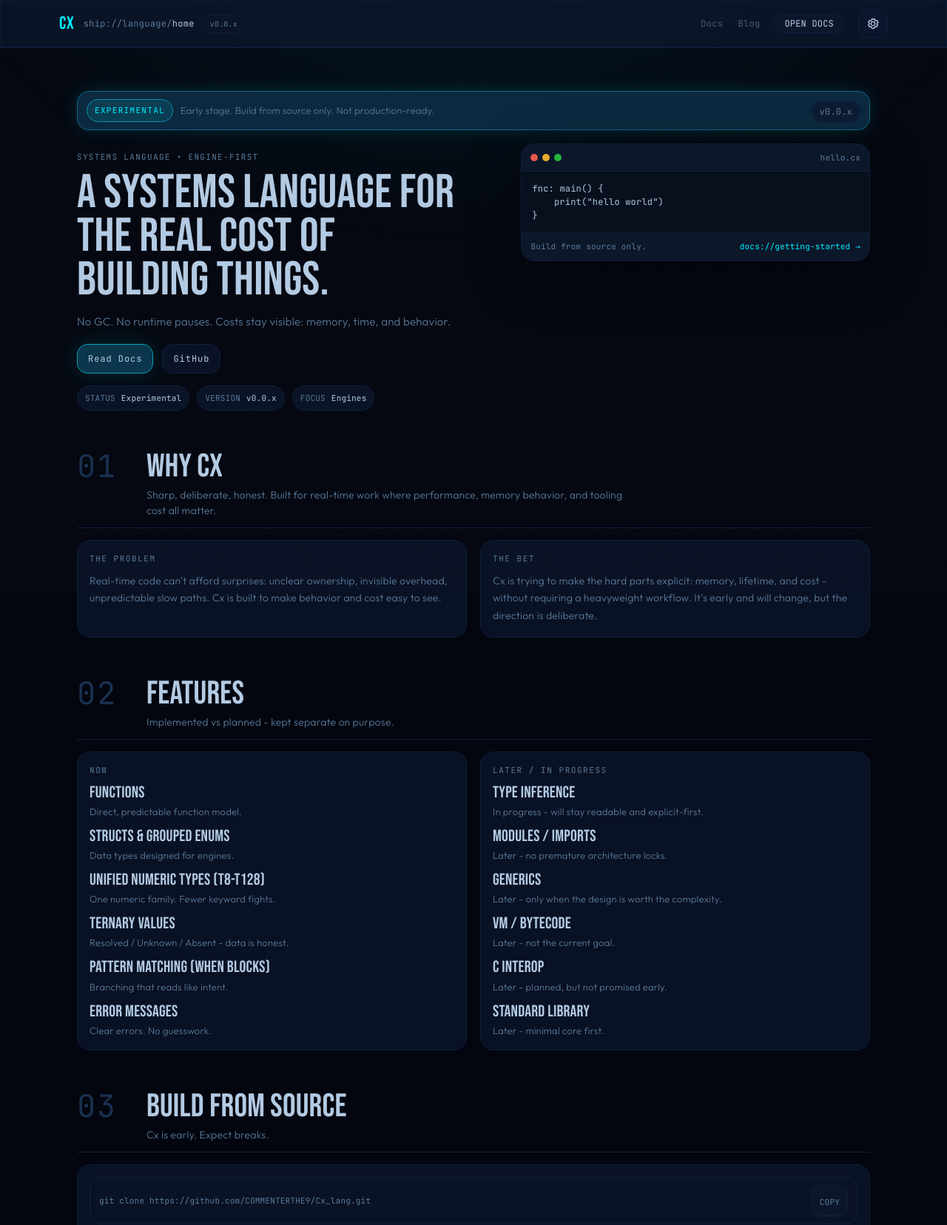
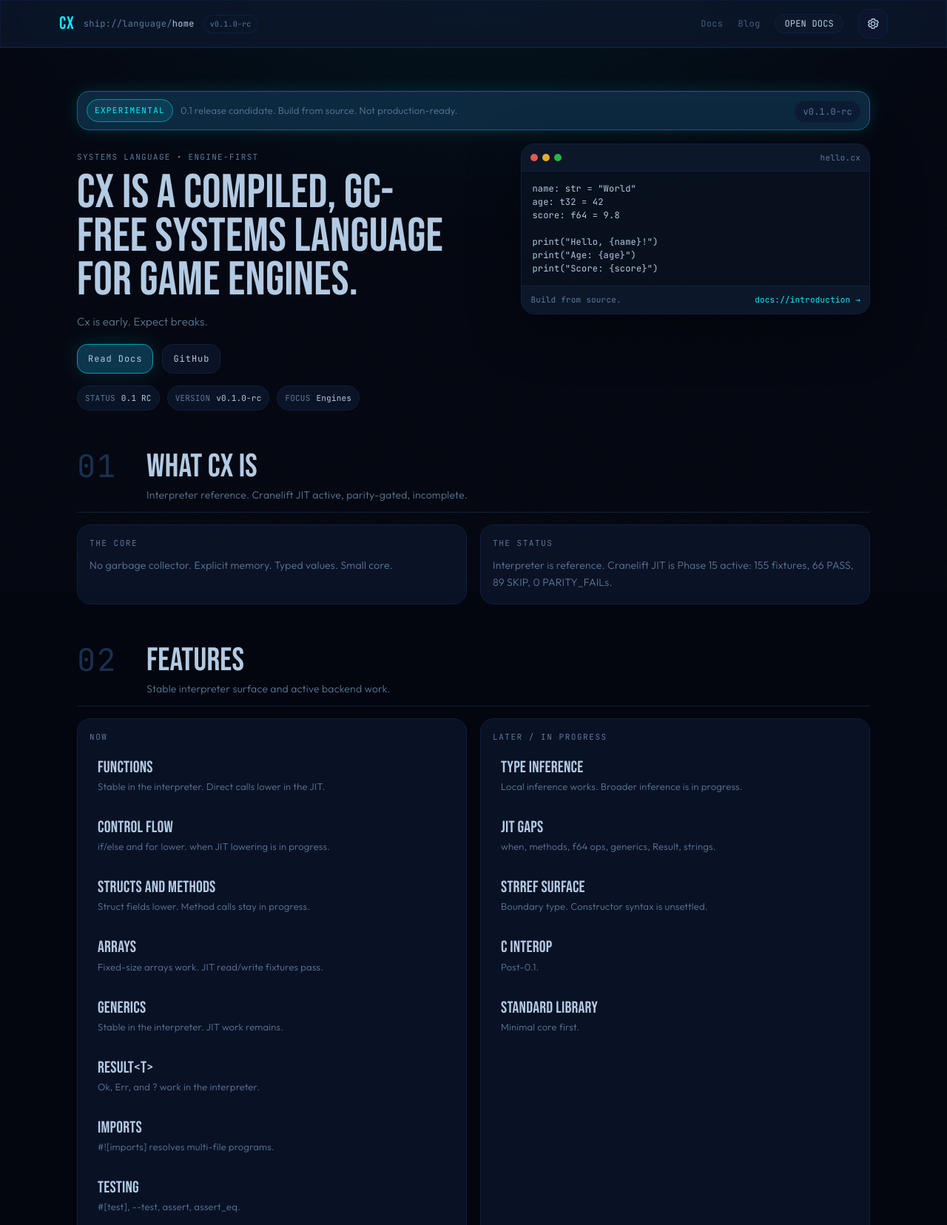
Before and after one commit to COMMENTERTHE9/Cx_lang, an Astro site: page / in a window 1280 px wide. Shown: the top 1656 px of the page at 74% size. Built offline with nearby package versions, Linux system fonts and the light colour scheme; Astro itself is replaced by a stand-in of ours.

Commit message:
Update homepage status and voice
Align homepage claims with the authoritative status table, link feature lists to docs, apply v0.1.0-rc maturity framing, and remove stale %%= wording without changing the blog schema.

```diff
--- a/package.json
+++ b/package.json
@@ -1,7 +1,7 @@
 {
   "name": "cx-lang-site",
   "type": "module",
-  "version": "0.0.1",
+  "version": "0.1.0-rc",
   "scripts": {
     "dev": "astro dev",
     "build": "astro build",
--- a/src/components/ExperimentalBanner.astro
+++ b/src/components/ExperimentalBanner.astro
@@ -6,7 +6,7 @@ import { SITE } from "../lib/site";
   <div class="exp-left">
     <span class="exp-pill">EXPERIMENTAL</span>
     <span class="exp-text">
-      Early stage. Build from source only. Not production-ready.
+      0.1 release candidate. Build from source. Not production-ready.
     </span>
   </div>
 
--- a/src/components/Nav.astro
+++ b/src/components/Nav.astro
@@ -1,5 +1,6 @@
 ---
 import AccessibilityMenu from "./AccessibilityMenu.astro";
+import { SITE } from "../lib/site";
 
 const links = [
     { href: "/docs", label: "Docs" },
@@ -25,7 +26,7 @@ const { pathname } = Astro.url;
                         class="cx-mono hidden rounded-full px-2 py-1 text-[10px] md:inline"
                         style="border: 1px solid var(--cx-border); color: var(--cx-text-2);"
                 >
-          v0.0.x
+          {SITE.version}
         </span>
             </a>
 
--- a/src/content/blog/2026-03-16-telegram-test-post-2.mdx
+++ b/src/content/blog/2026-03-16-telegram-test-post-2.mdx
@@ -4,7 +4,7 @@ description: Temporary post for Telegram workflow testing.
 date: 2026-03-16
 draft: true
 kind: note
-version: v0.0.x
+version: v0.1.0-rc
 ---
 # Telegram Test Post 2
 
--- a/src/content/blog/2026-04-30.mdx
+++ b/src/content/blog/2026-04-30.mdx
@@ -1,10 +1,10 @@
 ---
 title: "Cx Dev Log — 2026-04-30"
 date: 2026-04-30
-description: "Phase 11 lands compound assign lowering on submain, bringing +=, -=, *=, /=, and %%= into the IR backend with full SSA handling."
+description: "Phase 11 lands compound assign lowering on submain, bringing +=, -=, *=, /=, and %= into the IR backend with full SSA handling."
 ---
 
-After four quiet days, Phase 11 resumed today with compound assign lowering on submain. One commit, 126 new lines in `src/ir/lower.rs`, three new tests. The five compound operators (`+=`, `-=`, `*=`, `/=`, `%%=`) now lower through the IR backend for the first time. Main stays at 78/78 tests, untouched. Submain remains 22 commits ahead with a 33-day integration gap.
+After four quiet days, Phase 11 resumed today with compound assign lowering on submain. One commit, 126 new lines in `src/ir/lower.rs`, three new tests. The five compound operators (`+=`, `-=`, `*=`, `/=`, `%=`) now lower through the IR backend for the first time. Main stays at 78/78 tests, untouched. Submain remains 22 commits ahead with a 33-day integration gap.
 
 ## Compound Assign Lowering
 
--- a/src/lib/cx.tmLanguage.json
+++ b/src/lib/cx.tmLanguage.json
@@ -184,7 +184,7 @@
       "patterns": [
         {
           "name": "keyword.operator.cx",
-          "match": "::|->|=>|\\.\\.=|\\.\\.|\\+=|-=|\\*=|/=|%%=|%=|==|!=|<=|>=|&&|\\|\\||[+\\-*/%!=<>?]"
+          "match": "::|->|=>|\\.\\.=|\\.\\.|\\+=|-=|\\*=|/=|%=|==|!=|<=|>=|&&|\\|\\||[+\\-*/%!=<>?]"
         }
       ]
     },
--- a/src/lib/site.ts
+++ b/src/lib/site.ts
@@ -1,6 +1,6 @@
 export const SITE = {
   name: "Cx",
-  version: "v0.0.x", // change whenever you want
+  version: "v0.1.0-rc",
   github: "https://github.com/COMMENTERTHE9/Cx_lang",
   clone: "git clone https://github.com/COMMENTERTHE9/Cx_lang.git",
   docs: "/docs",
--- a/src/pages/index.astro
+++ b/src/pages/index.astro
@@ -6,29 +6,35 @@ import CopyButton from "../components/CopyButton.astro";
 import { SITE } from "../lib/site";
 
 const featuresNow = [
-  { name: "Functions", desc: "Direct, predictable function model." },
-  { name: "Structs & grouped enums", desc: "Data types designed for engines." },
-  { name: "Unified numeric types (t8-t128)", desc: "One numeric family. Fewer keyword fights." },
-  { name: "Ternary values", desc: "Resolved / Unknown / Absent - data is honest." },
-  { name: "Pattern matching (when blocks)", desc: "Branching that reads like intent." },
-  { name: "Error messages", desc: "Clear errors. No guesswork." },
+  { name: "Functions", desc: "Stable in the interpreter. Direct calls lower in the JIT.", href: "/docs/functions" },
+  { name: "Control flow", desc: "if/else and for lower. when JIT lowering is in progress.", href: "/docs/control-flow" },
+  { name: "Structs and methods", desc: "Struct fields lower. Method calls stay in progress.", href: "/docs/structs-and-methods" },
+  { name: "Arrays", desc: "Fixed-size arrays work. JIT read/write fixtures pass.", href: "/docs/arrays" },
+  { name: "Generics", desc: "Stable in the interpreter. JIT work remains.", href: "/docs/generics" },
+  { name: "Result<T>", desc: "Ok, Err, and ? work in the interpreter.", href: "/docs/error-handling" },
+  { name: "Imports", desc: "#![imports] resolves multi-file programs.", href: "/docs/modules-and-imports" },
+  { name: "Testing", desc: "#[test], --test, assert, assert_eq.", href: "/docs/testing" },
+  { name: "Backend", desc: "Interpreter reference. Cranelift JIT active, parity-gated, incomplete.", href: "/docs/backend-status" },
 ];
 
 const featuresLater = [
-  { name: "Type inference", desc: "In progress - will stay readable and explicit-first." },
-  { name: "Modules / imports", desc: "Later - no premature architecture locks." },
-  { name: "Generics", desc: "Later - only when the design is worth the complexity." },
-  { name: "VM / bytecode", desc: "Later - not the current goal." },
-  { name: "C interop", desc: "Later - planned, but not promised early." },
-  { name: "Standard library", desc: "Later - minimal core first." },
+  { name: "Type inference", desc: "Local inference works. Broader inference is in progress.", href: "/docs/variables-and-assignment" },
+  { name: "JIT gaps", desc: "when, methods, f64 ops, generics, Result, strings.", href: "/docs/backend-status" },
+  { name: "strref surface", desc: "Boundary type. Constructor syntax is unsettled.", href: "/docs/data-types" },
+  { name: "C interop", desc: "Post-0.1." },
+  { name: "Standard library", desc: "Minimal core first." },
 ];
 
-const hello = `fnc: main() {
-    print("hello world")
-}`;
+const hello = `name: str = "World"
+age: t32 = 42
+score: f64 = 9.8
+
+print("Hello, {name}!")
+print("Age: {age}")
+print("Score: {score}")`;
 ---
 
-<SiteLayout title="Cx" description="A systems language built for the real cost of building things.">
+<SiteLayout title="Cx" description="Cx is a compiled, GC-free systems language for game engines.">
   <div class="home-shell">
     <!-- HERO -->
     <section class="hero">
@@ -39,11 +45,11 @@ const hello = `fnc: main() {
           <div class="hero-kicker cx-mono">SYSTEMS LANGUAGE • ENGINE-FIRST</div>
 
           <h1 class="hero-title">
-            A systems language for the real cost of building things.
+            Cx is a compiled, GC-free systems language for game engines.
           </h1>
 
           <p class="hero-sub">
-            No GC. No runtime pauses. Costs stay visible: memory, time, and behavior.
+            Cx is early. Expect breaks.
           </p>
 
           <div class="hero-ctas">
@@ -54,7 +60,7 @@ const hello = `fnc: main() {
           <div class="hero-meta">
             <div class="meta-chip">
               <span class="cx-mono text-[11px]" style="color: var(--cx-text-2);">STATUS</span>
-              <span class="cx-mono text-[11px]" style="color: var(--cx-text);">Experimental</span>
+              <span class="cx-mono text-[11px]" style="color: var(--cx-text);">0.1 RC</span>
             </div>
             <div class="meta-chip">
               <span class="cx-mono text-[11px]" style="color: var(--cx-text-2);">VERSION</span>
@@ -76,13 +82,14 @@ const hello = `fnc: main() {
             </div>
             <div class="cx-mono text-[11px]" style="color: var(--cx-text-2);">hello.cx</div>
           </div>
+          <!-- Source: origin/submain:examples/hello.cx -->
           <pre class="code"><code>{hello}</code></pre>
           <div class="hero-card-footer">
             <div class="cx-mono text-[11px]" style="color: var(--cx-text-2);">
-              Build from source only.
+              Build from source.
             </div>
             <a class="cx-mono text-[11px]" style="color: var(--cx-accent);" href={SITE.docs}>
-              docs://getting-started →
+              docs://introduction →
             </a>
           </div>
         </div>
@@ -93,24 +100,23 @@ const hello = `fnc: main() {
     <section class="home-sec">
       <SectionHeader
         n="01"
-        title="Why Cx"
-        subtitle="Sharp, deliberate, honest. Built for real-time work where performance, memory behavior, and tooling cost all matter."
+        title="What Cx is"
+        subtitle="Interpreter reference. Cranelift JIT active, parity-gated, incomplete."
       />
 
       <div class="two-col">
         <div class="card">
-          <div class="card-title cx-mono">THE PROBLEM</div>
+          <div class="card-title cx-mono">THE CORE</div>
           <p class="card-body">
-            Real-time code can't afford surprises: unclear ownership, invisible overhead, unpredictable slow paths.
-            Cx is built to make behavior and cost easy to see.
+            No garbage collector. Explicit memory. Typed values. Small core.
           </p>
         </div>
 
         <div class="card">
-          <div class="card-title cx-mono">THE BET</div>
+          <div class="card-title cx-mono">THE STATUS</div>
           <p class="card-body">
-            Cx is trying to make the hard parts explicit: memory, lifetime, and cost - without requiring a
-            heavyweight workflow. It's early and will change, but the direction is deliberate.
+            Interpreter is reference. Cranelift JIT is Phase 15 active: 155 fixtures,
+            66 PASS, 89 SKIP, 0 PARITY_FAILs.
           </p>
         </div>
       </div>
@@ -121,7 +127,7 @@ const hello = `fnc: main() {
       <SectionHeader
         n="02"
         title="Features"
-        subtitle="Implemented vs planned - kept separate on purpose."
+        subtitle="Stable interpreter surface and active backend work."
       />
 
       <div class="feature-grid">
@@ -129,10 +135,17 @@ const hello = `fnc: main() {
           <div class="card-title cx-mono">NOW</div>
           <div class="feat-list">
             {featuresNow.map((f) => (
+              f.href ? (
+                <a class="feat feat-link" href={f.href}>
+                  <div class="feat-name">{f.name}</div>
+                  <div class="feat-desc">{f.desc}</div>
+                </a>
+              ) : (
                 <div class="feat">
                   <div class="feat-name">{f.name}</div>
                   <div class="feat-desc">{f.desc}</div>
                 </div>
+              )
             ))}
           </div>
         </div>
@@ -141,10 +154,17 @@ const hello = `fnc: main() {
           <div class="card-title cx-mono">LATER / IN PROGRESS</div>
           <div class="feat-list">
             {featuresLater.map((f) => (
+              f.href ? (
+                <a class="feat feat-link" href={f.href}>
+                  <div class="feat-name">{f.name}</div>
+                  <div class="feat-desc">{f.desc}</div>
+                </a>
+              ) : (
                 <div class="feat">
                   <div class="feat-name">{f.name}</div>
                   <div class="feat-desc">{f.desc}</div>
                 </div>
+              )
             ))}
           </div>
         </div>
@@ -171,18 +191,17 @@ const hello = `fnc: main() {
 ${SITE.clone}
 cd Cx_lang
 
-# build (Rust/Cargo project)
-cargo build --release
+# build with JIT feature
+cargo build --features jit
 
-# run
-cargo run --release
+# run interpreter
+cargo run -- examples/hello.cx
 
-# optional direct binary run
-# Linux/macOS: ./target/release/Cx_0V
-# Windows: .\\target\\release\\Cx_0V.exe`}</code></pre>
+# run Cranelift JIT
+cargo run --features jit -- --backend=cranelift examples/hello.cx`}</code></pre>
 
         <div class="mt-3 text-sm" style="color: var(--cx-text-2);">
-          Matches current repo structure (Cargo.toml: Cx_0V).
+          Matches current submain README.
         </div>
       </div>
     </section>
@@ -199,10 +218,10 @@ cargo run --release
         <div class="card">
           <div class="card-title cx-mono">ROADMAP</div>
           <ul class="road">
-            <li><span class="road-dot"></span> Type inference (in progress)</li>
-            <li><span class="road-dot"></span> Module/import system</li>
-            <li><span class="road-dot"></span> Generics (only if worth it)</li>
-            <li><span class="road-dot"></span> C interop + tooling hardening</li>
+            <li><span class="road-dot"></span><a href="/docs/backend-status">Cranelift JIT parity coverage</a></li>
+            <li><span class="road-dot"></span><a href="/docs/variables-and-assignment">Type inference beyond local bindings</a></li>
+            <li><span class="road-dot"></span><a href="/docs/data-types">strref and string boundary layout</a></li>
+            <li><span class="road-dot"></span> C interop after 0.1</li>
             <li><span class="road-dot"></span> Minimal standard library</li>
           </ul>
         </div>
@@ -210,7 +229,7 @@ cargo run --release
         <div class="card">
           <div class="card-title cx-mono">GITHUB</div>
           <p class="card-body">
-            Repo is the source of truth: commits, issues, and what's implemented.
+            Repo is source of truth: commits, issues, implementation status.
           </p>
 
           <div class="mt-4 flex flex-wrap gap-3">
@@ -394,6 +413,17 @@ cargo run --release
     }
 
     .feat-list{ display:grid; gap: 12px; }
+    .feat{
+      display: block;
+      padding: 10px;
+      border: 1px solid transparent;
+      border-radius: 12px;
+      text-decoration: none;
+    }
+    .feat-link:hover{
+      border-color: color-mix(in srgb, var(--cx-accent) 35%, var(--cx-border));
+      background: color-mix(in srgb, var(--cx-accent) 7%, transparent);
+    }
     .feat-name{
       font-family: var(--cx-display);
       font-size: 22px;
@@ -423,6 +453,8 @@ cargo run --release
 
     .road{ margin: 0; padding-left: 0; list-style: none; display:grid; gap: 10px; }
     .road li{ color: var(--cx-text-2); font-size: 14px; display:flex; gap: 10px; align-items:center; }
+    .road a{ color: inherit; text-decoration: none; }
+    .road a:hover{ color: var(--cx-text); }
     .road-dot{
       width: 10px; height: 10px; border-radius: 50%;
       background: color-mix(in srgb, var(--cx-accent) 55%, var(--cx-border));
```
Lines whose indentation alone changed are shown as unchanged.
